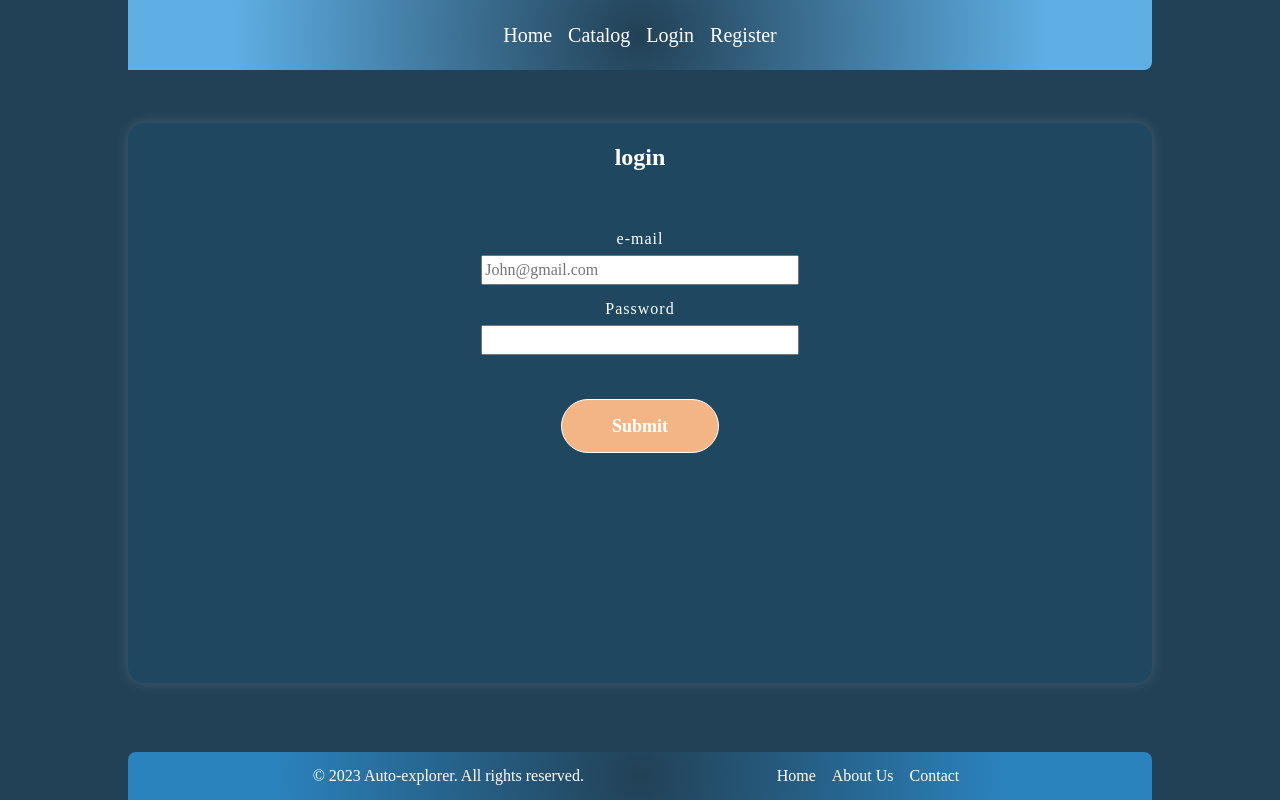
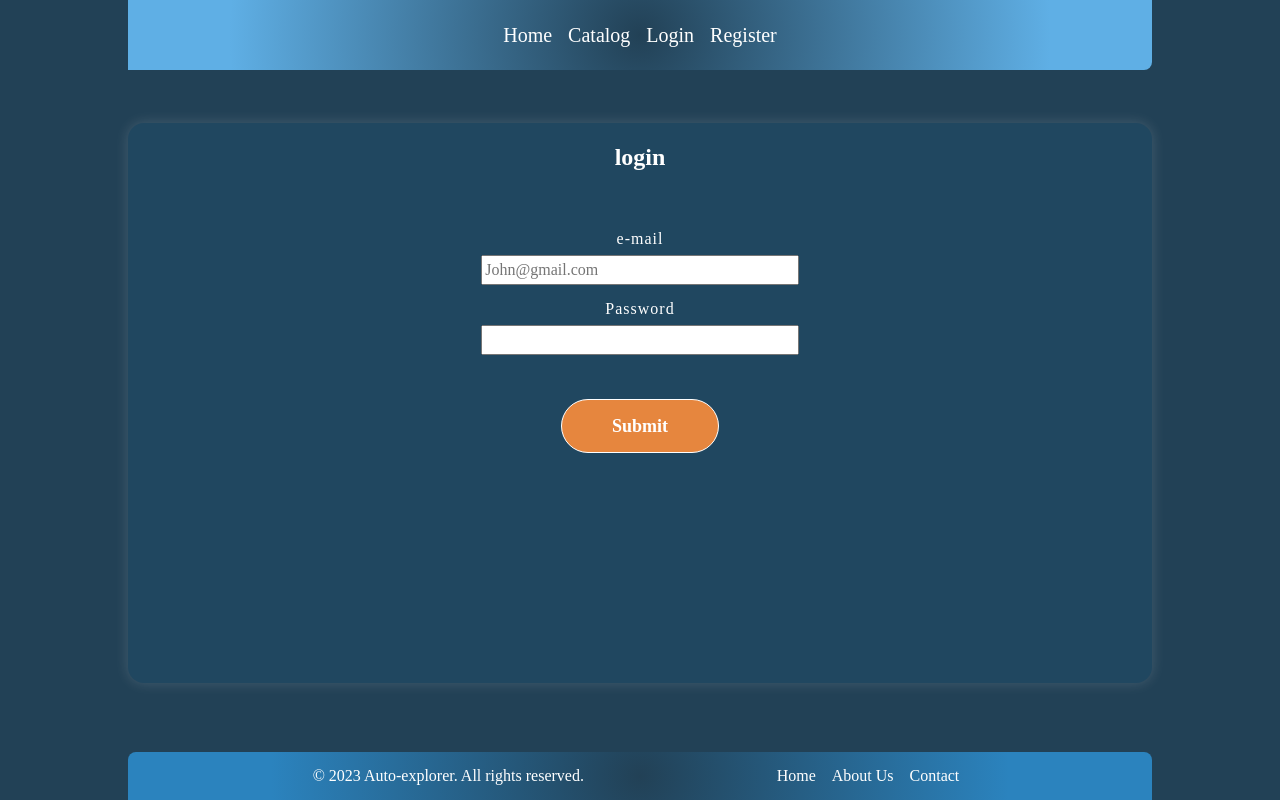
Before and after one commit to Dimo-Hristov/Auto-explorer, a React (Create React App) app in the folder client/: page /login in a window 1280 px wide. Built offline with nearby package versions, Linux system fonts and the light colour scheme.

Commit message:
add form validation for login

```diff
--- a/client/src/components/LoginPage/LoginPage.js
+++ b/client/src/components/LoginPage/LoginPage.js
@@ -1,6 +1,7 @@
 import { useForm } from "../../hooks/useForm"
 import { AuthContext } from "../../contexts/AuthContext";
 import { useContext } from "react";
+import { useFormValidate } from "../../hooks/useFormValidate";
 
 export const LoginPage = () => {
     const { onLoginSubmit } = useContext(AuthContext);
@@ -10,30 +11,46 @@ export const LoginPage = () => {
         password: '',
     }, onLoginSubmit);
 
+    const { validatorsHandler, errors } = useFormValidate(formValues)
+
     return (
         <section>
             <h1>login</h1>
 
             <form onSubmit={onSubmit}>
                 <label htmlFor="email">e-mail</label>
+                {errors.email && (
+                    <p>{errors.email}</p>
+                )}
                 <input type="text"
                     name="email"
                     id="email"
                     placeholder="John@gmail.com"
-                    value={formValues.username}
+                    value={formValues.email}
                     onChange={onChange}
-                    autoComplete="current-username" />
+                    autoComplete="current-username"
+                    onBlur={validatorsHandler('email')}
+                />
 
                 <label htmlFor="password">Password</label>
+                {errors.password && (
+                    <p>{errors.password}</p>
+                )}
                 <input type="password"
                     name="password"
                     id="password"
                     value={formValues.password}
                     onChange={onChange}
                     autoComplete="current-password"
+                    onBlur={validatorsHandler('password')}
                 />
 
-                <input type="submit" value='Submit' className='submitButton' />
+                <input
+                    type="submit"
+                    value="Submit"
+                    className={`submitButton ${Object.values(errors).some(error => error !== '') ? 'disabled' : 'active'}`}
+                    disabled={Object.values(errors).some(error => error !== '')}
+                />
             </form>
         </section>
     )
```
